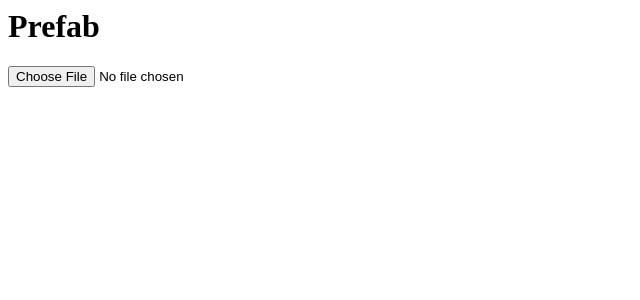
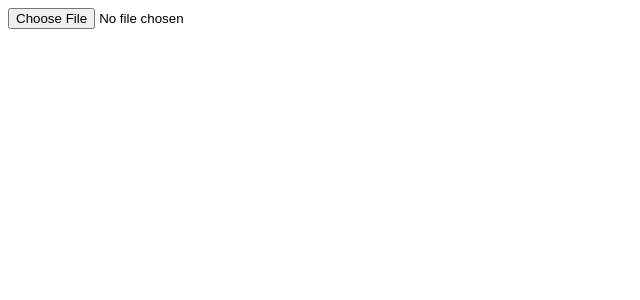
Before and after one commit to exiii/PrefabDocumenterPage, a React (Vite) app: page / in a window 1280 px wide. Shown: the top 300 px of the page, without its empty margins (0-640 px from the left). Built offline with nearby package versions, Linux system fonts and the light colour scheme.

Commit message:
[change] html structure

```diff
--- a/src/components/App.tsx
+++ b/src/components/App.tsx
@@ -7,9 +7,6 @@ import FileInfoList from "./FileInfoList";
 const App = () => {
   return (
     <Provider store={store}>
-      <div>
-        <h1>Prefab</h1>
-      </div>
       <FileUploader />
       <FileInfoList />
     </Provider>
--- a/src/index.html
+++ b/src/index.html
@@ -1,7 +1,7 @@
 <html>
   <head>
     <meta charset="UTF-8" />
-    <title>PrefabDocument</title>
+    <title>PrefabDocumenterPage</title>
     <script
       crossorigin
       src="https://cdnjs.cloudflare.com/ajax/libs/sql.js/0.5.0/js/sql.js"
```
